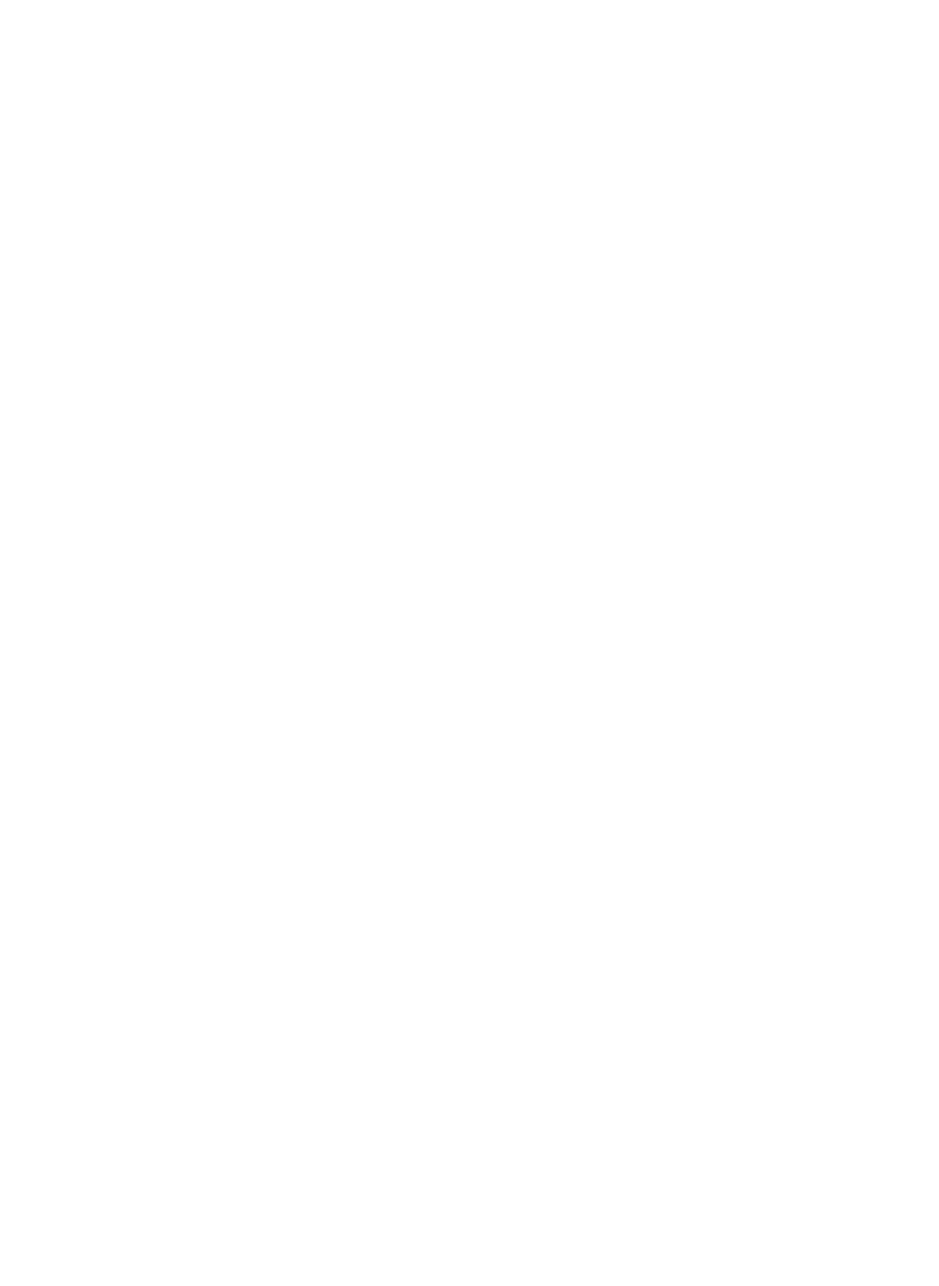
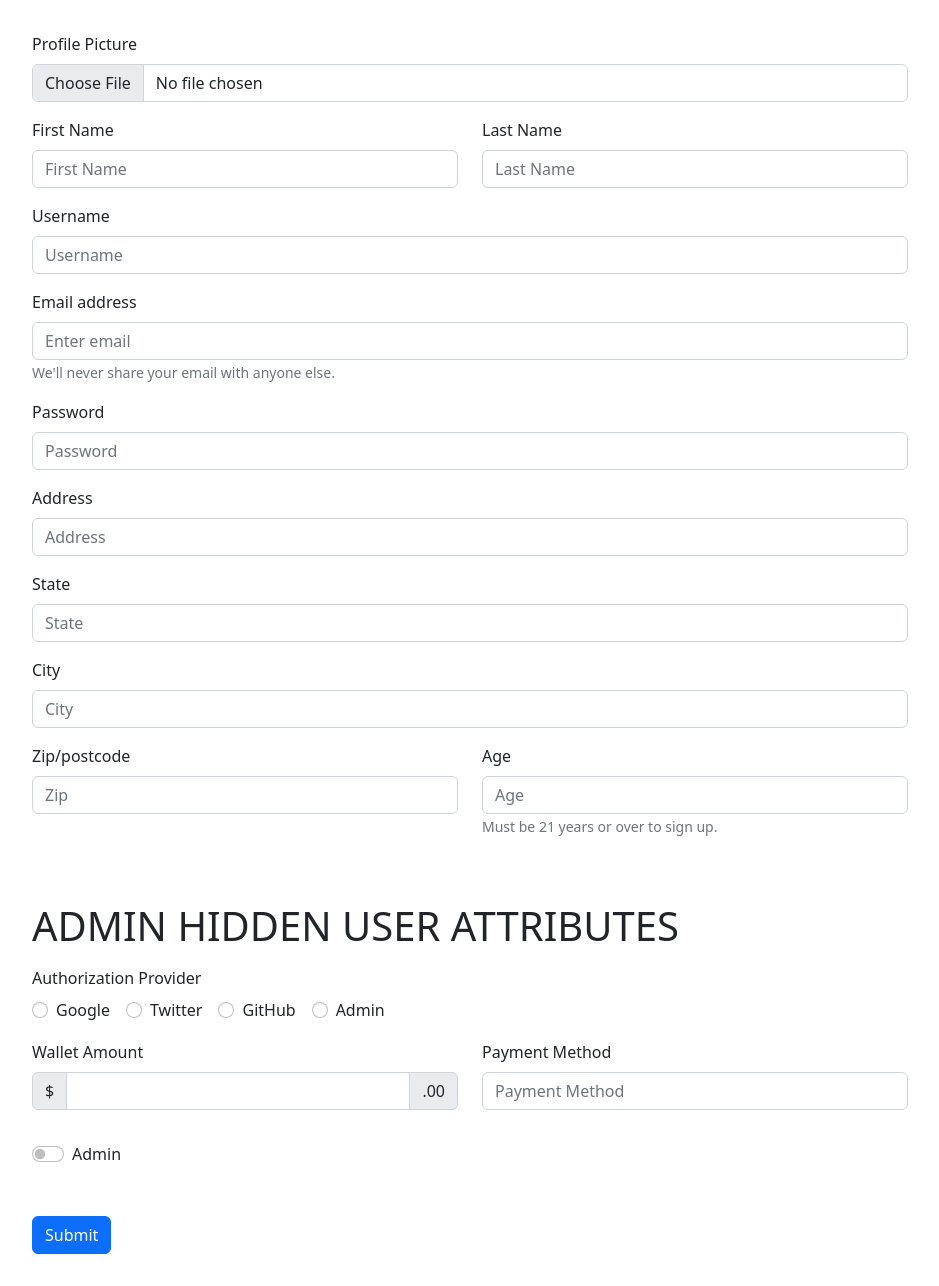
Before and after one commit to AllRightBet/AllRightBetClient, a React (Create React App) app: page /create-user in a window 1280 px wide. Before the commit this address had no page. Shown: the whole page, without its empty margins (170-1109 px from the left). Before the commit the page ends 800 px from the top, so only its background shows below. Built offline with nearby package versions, Linux system fonts and the light colour scheme.

Commit message:
Merged Affan & Moe | 8/10/2022

```diff
--- a/src/App.js
+++ b/src/App.js
@@ -1,19 +1,41 @@
 import React from "react";
 import { Routes, Route } from "react-router-dom";
+
 import Home from "./components/Home/Home";
 import SignIn from "./components/SignIn/SignIn";
 import SignUp from "./components/SignUp/SignUp";
+
+import AdminDashboard from "./components/Admin/AdminDashboard";
+import AdminCreateFightCard from "./components/Forms/Admin_CreateFightCard"
+import AdminCreateUser from "./components/Forms/Admin_CreateUser"
+
+
+
 
 const App = () => {
   return (
     <React.Fragment>
       <Routes>
+
+        {/* USER INTERFACE */}
         <Route exact path="/" element={<Home />} />
         <Route path="/signIn" element={<SignIn />} />
         <Route path="/signUp" element={<SignUp />} />
+
+
+        {/* ADMIN INTERFACE */}
+        <Route path="/admin" element={<AdminDashboard />} />
+        <Route path="/create-fight-card" element={<AdminCreateFightCard />} />
+        <Route path="/create-user" element={<AdminCreateUser />} />
+
+        <Route path="/all-users" element={<AdminDashboard />} />
+        <Route path="/all-bets" element={<AdminDashboard />} />
+        <Route path="/all-fight-cards" element={<AdminDashboard />} />
+
       </Routes>
     </React.Fragment>
   );
 };
 
+
 export default App;
--- /dev/null
+++ b/src/components/Admin/AdminDashboard.css
@@ -0,0 +1,19 @@
+.admin_container {
+  max-width: 900px;
+}
+
+.admin_link__container {
+  text-align: center;
+  margin-bottom: 3rem;
+  padding: 2rem;
+  border-radius: 10px;
+  font-size: large;
+  font-weight: 600;
+  box-shadow: 10px 10px 5px gray;
+}
+
+.admin_link {
+  background-color: #129b00;
+  border: 2px solid #fbfbfb;
+  color: #fbfbfb;
+}
--- /dev/null
+++ b/src/components/Admin/AdminDashboard.js
@@ -0,0 +1,50 @@
+import React from 'react'
+
+import Nav from "react-bootstrap/Nav";
+import { LinkContainer } from "react-router-bootstrap";
+import { Col, Container, Row } from "react-bootstrap";
+
+import "./AdminDashboard.css";
+
+
+const AdminDashboard = () => {
+    return (
+        <Container className="admin_container">
+            <Row>
+                <Col>
+                    <LinkContainer to="/create-fight-card" className="admin_link__container">
+                        <Nav.Link className="admin_link">Add Fight Card</Nav.Link>
+                    </LinkContainer>
+                </Col>
+            </Row>
+
+            <Row>
+                <Col>
+                    <LinkContainer to="/all-users" className="admin_link__container">
+                        <Nav.Link className="admin_link">All Users</Nav.Link>
+                    </LinkContainer>
+                </Col>
+                <Col>
+                    <LinkContainer to="/all-bets" className="admin_link__container">
+                        <Nav.Link className="admin_link">Bets History</Nav.Link>
+                    </LinkContainer>
+                </Col>
+            </Row>
+
+            <Row>
+                <Col>
+                    <LinkContainer to="/create-user" className="admin_link__container">
+                        <Nav.Link className="admin_link">Create User</Nav.Link>
+                    </LinkContainer>
+                </Col>
+                <Col>
+                    <LinkContainer to="/all-fight-cards" className="admin_link__container">
+                        <Nav.Link className="admin_link">Fight-Card History</Nav.Link>
+                    </LinkContainer>
+                </Col>
+            </Row>
+        </Container>
+    )
+}
+
+export default AdminDashboard
--- /dev/null
+++ b/src/components/Forms/Admin_CreateFightCard.js
@@ -0,0 +1,70 @@
+import React from 'react'
+
+import Button from "react-bootstrap/Button";
+import Form from "react-bootstrap/Form";
+import { Container, Row, Col } from "react-bootstrap";
+
+
+
+
+const Admin_CreateFightCard = () => {
+
+    // private String opponent_1;
+    // private String opponent_2;
+
+    // BACKGROUND VARIABLES
+    // private List<Bet> opponent_1_bets;
+    // private List<Bet> opponent_2_bets;
+
+
+
+    const onSubmit = () => {
+
+    }
+
+
+
+
+    return (
+
+        <Container>
+            <Form onSubmit={ onSubmit }>
+
+
+                <Row>
+                    <Col>
+                        <Form.Group controlId="formFile" className="mb-3">
+                            <Form.Label>Event Poster Picture</Form.Label>
+                            <Form.Control type="file" />
+                        </Form.Group>
+                    </Col>
+                </Row>
+
+                <Row>
+                    <Form.Group className="mb-3" controlId="formBasicOpponent_1">
+                        <Form.Label>Opponent 1</Form.Label>
+                        <Form.Control type="text" placeholder="Competitor One" />
+                    </Form.Group>
+                </Row>
+
+                <Row>
+                    <Form.Group className="mb-3" controlId="formBasicOpponent_2">
+                        <Form.Label>Opponent 2</Form.Label>
+                        <Form.Control type="text" placeholder="Competitor Two" />
+                    </Form.Group>
+                </Row>
+
+
+
+
+                <Button variant="primary" type="submit">
+                    Submit
+                </Button>
+
+            </Form>
+        </Container>
+
+    )
+}
+
+export default Admin_CreateFightCard
--- /dev/null
+++ b/src/components/Forms/Admin_CreateUser.js
@@ -0,0 +1,179 @@
+import React from 'react'
+
+
+import "./signUpForm.css";
+import Button from "react-bootstrap/Button";
+import Form from "react-bootstrap/Form";
+import InputGroup from 'react-bootstrap/InputGroup';
+import { Container, Row, Col } from "react-bootstrap";
+
+
+
+
+
+const Admin_CreateUser = () => {
+
+
+  const onSubmit = () => {
+
+  }
+
+
+  return (
+    <Container>
+      <Form onSubmit={onSubmit}>
+        <Row>
+          <Col>
+            <Form.Group controlId="formFile" className="mb-3">
+              <Form.Label>Profile Picture</Form.Label>
+              <Form.Control type="file" />
+            </Form.Group>
+          </Col>
+        </Row>
+        <Row>
+          <Col>
+            <Form.Group className="mb-3" controlId="formBasicFirstName">
+              <Form.Label>First Name</Form.Label>
+              <Form.Control type="text" placeholder="First Name" />
+            </Form.Group>
+          </Col>
+          <Col>
+            <Form.Group className="mb-3" controlId="formBasicLastName">
+              <Form.Label>Last Name</Form.Label>
+              <Form.Control type="text" placeholder="Last Name" />
+            </Form.Group>
+          </Col>
+        </Row>
+
+        <Form.Group className="mb-3" controlId="formBasicUsername">
+          <Form.Label>Username</Form.Label>
+          <Form.Control type="text" placeholder="Username" />
+        </Form.Group>
+        <Form.Group className="mb-3" controlId="formBasicEmail">
+          <Form.Label>Email address</Form.Label>
+          <Form.Control type="email" placeholder="Enter email" />
+          <Form.Text className="text-muted">
+            We'll never share your email with anyone else.
+          </Form.Text>
+        </Form.Group>
+
+        <Form.Group className="mb-3" controlId="formBasicPassword">
+          <Form.Label>Password</Form.Label>
+          <Form.Control type="password" placeholder="Password" />
+        </Form.Group>
+        <Form.Group className="mb-3" controlId="formBasicAddress">
+          <Form.Label>Address</Form.Label>
+          <Form.Control type="text" placeholder="Address" />
+        </Form.Group>
+        <Form.Group className="mb-3" controlId="formBasicState">
+          <Form.Label>State</Form.Label>
+          <Form.Control type="text" placeholder="State" />
+        </Form.Group>
+        <Form.Group className="mb-3" controlId="formBasicCity">
+          <Form.Label>City</Form.Label>
+          <Form.Control type="text" placeholder="City" />
+        </Form.Group>
+
+        <Row>
+          <Col>
+            <Form.Group className="mb-3" controlId="formBasicZip">
+              <Form.Label>Zip/postcode</Form.Label>
+              <Form.Control type="text" placeholder="Zip" />
+            </Form.Group>
+          </Col>
+          <Col>
+            <Form.Group className="mb-3" controlId="formBasicAge">
+              <Form.Label>Age</Form.Label>
+              <Form.Control type="text" placeholder="Age" />
+              <Form.Text className="text-muted">
+                Must be 21 years or over to sign up.
+              </Form.Text>
+            </Form.Group>
+          </Col>
+        </Row>
+
+
+
+
+        <h1 className='mt-5 mb-3'>ADMIN HIDDEN USER ATTRIBUTES</h1>
+        <Row>
+          <Col>
+            <Form.Label>Authorization Provider</Form.Label>
+            <div key='inline-radio' className="mb-3">
+              <Form.Check
+                inline
+                label="Google"
+                name="auth_group"
+                type='radio'
+                id="1"
+              />
+
+              <Form.Check
+                inline
+                label="Twitter"
+                name="auth_group"
+                type='radio'
+                id="2"
+              />
+
+              <Form.Check
+                inline
+                label="GitHub"
+                name="auth_group"
+                type='radio'
+                id="3"
+              />
+
+              <Form.Check
+                inline
+                label="Admin"
+                name="auth_group"
+                type='radio'
+                id="4"
+              />
+
+            </div>
+          </Col>
+        </Row>
+
+        <Row>
+
+          <Col>
+            <Form.Label>Wallet Amount</Form.Label>
+            <InputGroup className="mb-3">
+              <InputGroup.Text>$</InputGroup.Text>
+              <Form.Control aria-label="Wallet Amount" />
+              <InputGroup.Text>.00</InputGroup.Text>
+            </InputGroup>
+          </Col>
+
+          <Col>
+            <Form.Group className="mb-3" controlId="formPaymentMethod">
+              <Form.Label>Payment Method</Form.Label>
+              <Form.Control type="text" placeholder="Payment Method" />
+            </Form.Group>
+          </Col>
+
+        </Row>
+
+
+        <Row >
+          <Col>
+            <Form.Check className='mt-3'
+              type="switch"
+              id="formBasicAdmin"
+              label="Admin"
+            />
+          </Col>
+        </Row>
+
+
+        <Button className="mt-5" variant="primary" type="submit">
+          Submit
+        </Button>
+      </Form>
+    </Container>
+  )
+}
+
+export default Admin_CreateUser
--- a/src/components/Forms/SignUpForm.js
+++ b/src/components/Forms/SignUpForm.js
@@ -48,6 +48,16 @@ const SignUpForm = () => {
       <Form noValidate onSubmit={onSignUp}>
         <Row>
           <Col>
+            <Form.Group controlId="formFile" className="mb-3">
+              <Form.Label>Profile Picture</Form.Label>
+              <Form.Control type="file" />
+            </Form.Group>
+          </Col>
+        </Row>
+
+
+        <Row>
+          <Col>
             <Form.Group className="mb-3" controlId="formBasicFirstName">
               <Form.Label>First Name</Form.Label>
               <Form.Control
@@ -58,6 +68,7 @@ const SignUpForm = () => {
               />
             </Form.Group>
           </Col>
+
           <Col>
             <Form.Group className="mb-3" controlId="formBasicLastName">
               <Form.Label>Last Name</Form.Label>
@@ -67,9 +78,9 @@ const SignUpForm = () => {
                 value={lastName}
                 onChange={(e) => setLastName(e.target.value)}
               />
-            </Form.Group>
-          </Col>
-        </Row>
+            </Form.Group >
+          </Col >
+        </Row >
         <Form.Group className="mb-3" controlId="formBasicUsername">
           <Form.Label>Username</Form.Label>
           <Form.Control
@@ -77,7 +88,7 @@ const SignUpForm = () => {
             placeholder="Username"
             onChange={(e) => setUserName(e.target.value)}
           />
-        </Form.Group>
+        </Form.Group >
         <Form.Group className="mb-3" controlId="formBasicEmail">
           <Form.Label>Email address</Form.Label>
           <Form.Control
@@ -92,12 +103,13 @@ const SignUpForm = () => {
 
         <Form.Group className="mb-3" controlId="formBasicPassword">
           <Form.Label>Password</Form.Label>
+
           <Form.Control
             type="password"
             placeholder="Password"
             onChange={(e) => setPassword(e.target.value)}
           />
-        </Form.Group>
+        </Form.Group >
         <Form.Group className="mb-3" controlId="formBasicAddress">
           <Form.Label>Address</Form.Label>
           <Form.Control
@@ -132,8 +144,8 @@ const SignUpForm = () => {
                 placeholder="Zip"
                 onChange={(e) => setZip(e.target.value)}
               />
-            </Form.Group>
-          </Col>
+            </Form.Group >
+          </Col >
           <Col>
             <Form.Group className="mb-3" controlId="formBasicAge">
               <Form.Label>Age</Form.Label>
@@ -145,14 +157,14 @@ const SignUpForm = () => {
               <Form.Text className="text-muted">
                 Must be 21 years or over to sign up.
               </Form.Text>
-            </Form.Group>
-          </Col>
-        </Row>
+            </Form.Group >
+          </Col >
+        </Row >
         <Button variant="primary" type="submit">
           Submit
         </Button>
-      </Form>
-    </Container>
+      </Form >
+    </Container >
   );
 };
 
```
